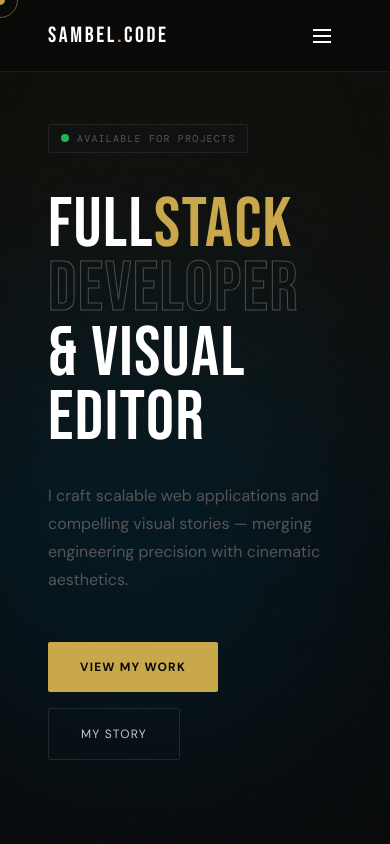
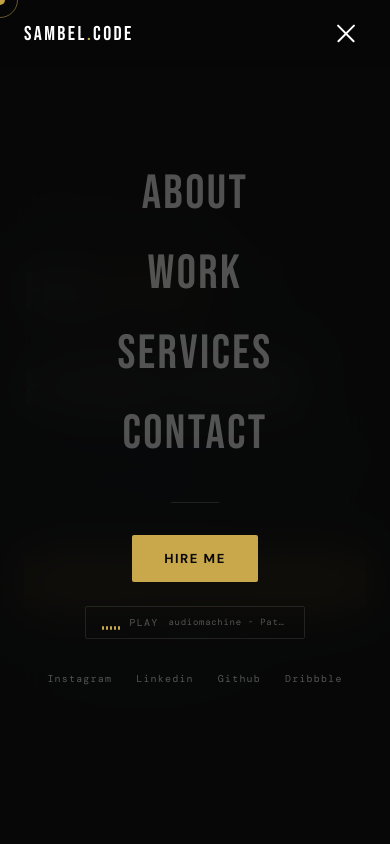
Before and after one commit to Sunset2324/MyOwn, a Next.js app: page / in a window 390 px wide. Both pictures are taken after a click on the button "Toggle menu". Shown: the top 844 px of the page. Built offline with nearby package versions, Linux system fonts and the light colour scheme; a web font is replaced by a local one.

Commit message:
update responsive

```diff
--- a/components/Footer.tsx
+++ b/components/Footer.tsx
@@ -3,9 +3,9 @@ import { siteConfig } from "@/lib/data";
 
 export default function Footer() {
   return (
-    <footer className="relative z-10 py-8 px-12 border-t border-white/[0.07] bg-[#080808] flex flex-col md:flex-row justify-between items-center gap-4">
+    <footer className="relative z-10 py-8 px-6 md:px-12 border-t border-white/[0.07] bg-[#080808] flex flex-col md:flex-row justify-between items-center gap-4 text-center md:text-left">
       <p className="font-mono text-[10px] tracking-[0.08em] text-[#555]">
-        © {new Date().getFullYear()} Midnight Professional — All rights reserved.
+        © {new Date().getFullYear()} Sambel Code — All rights reserved.
       </p>
       <div className="flex gap-6">
         {Object.entries(siteConfig.socials).map(([platform, href]) => (
--- a/components/Navbar.tsx
+++ b/components/Navbar.tsx
@@ -1,26 +1,58 @@
 "use client";
 
+import { useState, useEffect } from "react";
 import Link from "next/link";
 import { siteConfig } from "@/lib/data";
 import MusicPlayer from "@/components/ui/MusicPlayer";
 
+const navLinks = [
+  { href: "#about", label: "About" },
+  { href: "#work", label: "Work" },
+  { href: "#services", label: "Services" },
+  { href: "#contact", label: "Contact" },
+];
+
 export default function Navbar() {
+  const [menuOpen, setMenuOpen] = useState(false);
+  const [scrolled, setScrolled] = useState(false);
+
+  useEffect(() => {
+    const onScroll = () => setScrolled(window.scrollY > 20);
+    window.addEventListener("scroll", onScroll);
+    return () => window.removeEventListener("scroll", onScroll);
+  }, []);
+
+  // Lock body scroll when menu open
+  useEffect(() => {
+    document.body.style.overflow = menuOpen ? "hidden" : "";
+    return () => { document.body.style.overflow = ""; };
+  }, [menuOpen]);
+
+  const closeMenu = () => setMenuOpen(false);
+
   return (
-    <nav className="fixed top-0 w-full z-50 h-[72px] flex items-center justify-between px-12 border-b border-white/[0.07] bg-[rgba(8,8,8,0.75)] backdrop-blur-xl">
+    <>
+      <nav
+        className={`fixed top-0 w-full z-50 h-[68px] flex items-center justify-between px-6 md:px-12 border-b transition-all duration-300 ${
+          scrolled
+            ? "border-white/[0.07] bg-[rgba(8,8,8,0.92)] backdrop-blur-xl"
+            : "border-transparent bg-[rgba(8,8,8,0.6)] backdrop-blur-md"
+        }`}
+      >
         {/* Logo */}
-      <Link href="/" className="font-display text-[22px] tracking-[0.12em] text-white">
+        <Link
+          href="/"
+          onClick={closeMenu}
+          className="font-display text-[20px] md:text-[22px] tracking-[0.12em] text-white z-50 relative"
+        >
           {siteConfig.name}
           <span className="text-[#c9a84c]">.</span>
           {siteConfig.nameAccent}
         </Link>
 
         {/* Desktop links */}
-      <div className="hidden md:flex items-center gap-10">
-        {[
-          { href: "#about", label: "About" },
-          { href: "#work", label: "Work" },
-          { href: "#services", label: "Services" },
-        ].map(({ href, label }) => (
+        <div className="hidden md:flex items-center gap-8 lg:gap-10">
+          {navLinks.map(({ href, label }) => (
             <Link
               key={href}
               href={href}
@@ -29,9 +61,7 @@ export default function Navbar() {
               {label}
             </Link>
           ))}
-
           <MusicPlayer />
-
           <Link
             href="#contact"
             className="px-5 py-2.5 bg-[#c9a84c] text-[#080808] font-semibold text-[11px] tracking-[0.1em] uppercase rounded-sm hover:bg-[#dbb95a] transition-colors"
@@ -40,14 +70,90 @@ export default function Navbar() {
           </Link>
         </div>
 
-      {/* Mobile menu placeholder */}
-      <button className="md:hidden text-white p-2">
-        <svg width="24" height="24" fill="none" stroke="currentColor" strokeWidth="2" viewBox="0 0 24 24">
-          <line x1="3" y1="6" x2="21" y2="6" />
-          <line x1="3" y1="12" x2="21" y2="12" />
-          <line x1="3" y1="18" x2="21" y2="18" />
-        </svg>
+        {/* Hamburger button */}
+        <button
+          onClick={() => setMenuOpen((prev) => !prev)}
+          aria-label="Toggle menu"
+          className="md:hidden relative z-50 w-10 h-10 flex flex-col items-center justify-center gap-[6px]"
+        >
+          <span
+            className={`block w-6 h-[1.5px] bg-white rounded-full transition-all duration-300 origin-center ${
+              menuOpen ? "rotate-45 translate-y-[7.5px]" : ""
+            }`}
+          />
+          <span
+            className={`block h-[1.5px] bg-white rounded-full transition-all duration-300 ${
+              menuOpen ? "w-0 opacity-0" : "w-6 opacity-100"
+            }`}
+          />
+          <span
+            className={`block w-6 h-[1.5px] bg-white rounded-full transition-all duration-300 origin-center ${
+              menuOpen ? "-rotate-45 -translate-y-[7.5px]" : ""
+            }`}
+          />
         </button>
       </nav>
+
+      {/* Mobile Menu Overlay */}
+      <div
+        className={`fixed inset-0 z-40 md:hidden transition-all duration-500 ${
+          menuOpen ? "opacity-100 pointer-events-auto" : "opacity-0 pointer-events-none"
+        }`}
+      >
+        {/* Backdrop */}
+        <div
+          className="absolute inset-0 bg-[#080808]/95 backdrop-blur-xl"
+          onClick={closeMenu}
+        />
+
+        {/* Menu content */}
+        <div
+          className={`absolute inset-0 flex flex-col items-center justify-center gap-2 transition-all duration-500 ${
+            menuOpen ? "translate-y-0 opacity-100" : "-translate-y-4 opacity-0"
+          }`}
+        >
+          {/* Nav links */}
+          {navLinks.map(({ href, label }, i) => (
+            <Link
+              key={href}
+              href={href}
+              onClick={closeMenu}
+              className="font-display text-[48px] sm:text-[56px] tracking-[0.05em] text-white/30 hover:text-white transition-colors duration-200"
+              style={{ transitionDelay: menuOpen ? `${i * 60}ms` : "0ms" }}
+            >
+              {label}
+            </Link>
+          ))}
+
+          {/* Divider */}
+          <div className="w-12 h-px bg-white/10 my-6" />
+
+          {/* Hire Me button */}
+          <Link
+            href="#contact"
+            onClick={closeMenu}
+            className="px-8 py-3.5 bg-[#c9a84c] text-[#080808] font-bold text-[13px] tracking-[0.12em] uppercase rounded-sm hover:bg-[#dbb95a] transition-colors mb-4"
+          >
+            Hire Me
+          </Link>
+
+          {/* Music player */}
+          <MusicPlayer />
+
+          {/* Socials */}
+          <div className="flex gap-6 mt-6">
+            {Object.entries(siteConfig.socials).map(([platform, href]) => (
+              <Link
+                key={platform}
+                href={href}
+                className="font-mono text-[10px] tracking-[0.12em] text-[#555] hover:text-[#c9a84c] transition-colors capitalize"
+              >
+                {platform}
+              </Link>
+            ))}
+          </div>
+        </div>
+      </div>
+    </>
   );
 }
--- a/components/sections/Contact.tsx
+++ b/components/sections/Contact.tsx
@@ -11,100 +11,52 @@ export default function Contact() {
   };
 
   const handleSubmit = () => {
-    // Replace with your form submission logic (e.g. API route, Resend, Formspree)
     console.log("Form submitted:", form);
-    alert("Message sent! (wire up your API route)");
+    alert("Message sent!");
   };
 
   const inputClass =
     "w-full bg-[#111111] border border-white/[0.07] rounded-sm px-4 py-3.5 text-white placeholder-[#555] text-[14px] focus:outline-none focus:border-[#c9a84c] focus:shadow-[0_0_0_3px_rgba(201,168,76,0.12)] transition-all";
 
   return (
-    <section id="contact" className="py-32 px-12 bg-[#080808] relative overflow-hidden">
-      {/* Subtle center glow */}
+    <section id="contact" className="py-20 md:py-32 px-6 md:px-12 bg-[#080808] relative overflow-hidden">
       <div
         className="absolute top-1/2 left-1/2 -translate-x-1/2 -translate-y-1/2 rounded-full pointer-events-none -z-0"
-        style={{
-          width: 500,
-          height: 500,
-          background: "rgba(201,168,76,0.04)",
-          filter: "blur(100px)",
-        }}
+        style={{ width: 500, height: 500, background: "rgba(201,168,76,0.04)", filter: "blur(100px)" }}
       />
-
       <div className="relative z-10 max-w-2xl mx-auto">
         <SectionLabel>Contact</SectionLabel>
         <h2
           className="font-display text-white leading-none tracking-[0.03em] mb-4"
-          style={{ fontSize: "clamp(42px,6vw,80px)" }}
+          style={{ fontSize: "clamp(36px, 6vw, 80px)" }}
         >
           Let's Build
           <br />
           Something
         </h2>
-        <p className="text-[15px] text-[#555] mb-14 leading-[1.7]">
+        <p className="text-[15px] text-[#555] mb-10 md:mb-14 leading-[1.7]">
           Have a project in mind? Let's talk about it.
         </p>
 
-        <div className="space-y-5">
-          {/* Row */}
-          <div className="grid grid-cols-1 sm:grid-cols-2 gap-5">
+        <div className="space-y-4 md:space-y-5">
+          <div className="grid grid-cols-1 sm:grid-cols-2 gap-4">
             <div>
-              <label className="block font-mono text-[10px] tracking-[0.12em] text-[#555] uppercase mb-2">
-                Name
-              </label>
-              <input
-                type="text"
-                name="name"
-                placeholder="Your name"
-                value={form.name}
-                onChange={handleChange}
-                className={inputClass}
-              />
+              <label className="block font-mono text-[10px] tracking-[0.12em] text-[#555] uppercase mb-2">Name</label>
+              <input type="text" name="name" placeholder="Your name" value={form.name} onChange={handleChange} className={inputClass} />
             </div>
             <div>
-              <label className="block font-mono text-[10px] tracking-[0.12em] text-[#555] uppercase mb-2">
-                Email
-              </label>
-              <input
-                type="email"
-                name="email"
-                placeholder="your@email.com"
-                value={form.email}
-                onChange={handleChange}
-                className={inputClass}
-              />
+              <label className="block font-mono text-[10px] tracking-[0.12em] text-[#555] uppercase mb-2">Email</label>
+              <input type="email" name="email" placeholder="your@email.com" value={form.email} onChange={handleChange} className={inputClass} />
             </div>
           </div>
-
           <div>
-            <label className="block font-mono text-[10px] tracking-[0.12em] text-[#555] uppercase mb-2">
-              Subject
-            </label>
-            <input
-              type="text"
-              name="subject"
-              placeholder="What's this about?"
-              value={form.subject}
-              onChange={handleChange}
-              className={inputClass}
-            />
+            <label className="block font-mono text-[10px] tracking-[0.12em] text-[#555] uppercase mb-2">Subject</label>
+            <input type="text" name="subject" placeholder="What's this about?" value={form.subject} onChange={handleChange} className={inputClass} />
           </div>
-
           <div>
-            <label className="block font-mono text-[10px] tracking-[0.12em] text-[#555] uppercase mb-2">
-              Message
-            </label>
-            <textarea
-              name="message"
-              rows={5}
-              placeholder="Tell me about your project..."
-              value={form.message}
-              onChange={handleChange}
-              className={inputClass}
-            />
+            <label className="block font-mono text-[10px] tracking-[0.12em] text-[#555] uppercase mb-2">Message</label>
+            <textarea name="message" rows={5} placeholder="Tell me about your project..." value={form.message} onChange={handleChange} className={inputClass} />
           </div>
-
           <button
             onClick={handleSubmit}
             className="w-full py-4 bg-[#c9a84c] text-[#080808] font-bold text-[12px] tracking-[0.12em] uppercase rounded-sm hover:bg-[#dbb95a] hover:shadow-[0_0_30px_rgba(201,168,76,0.25)] transition-all mt-2"
--- a/components/sections/Hero.tsx
+++ b/components/sections/Hero.tsx
@@ -2,29 +2,29 @@ import { siteConfig } from "@/lib/data";
 
 export default function Hero() {
   return (
-    <section className="relative min-h-screen flex items-center pt-[120px] pb-20 px-12 overflow-hidden">
-      <div className="max-w-4xl">
+    <section className="relative min-h-screen flex items-center pt-[100px] pb-16 px-6 md:px-12 overflow-hidden">
+      <div className="w-full max-w-4xl">
         {/* Badge */}
         {siteConfig.availableForWork && (
-          <div className="inline-flex items-center gap-2 px-3 py-1.5 mb-10 border border-white/[0.07] rounded-sm bg-[#111] backdrop-blur-sm animate-[fadeUp_0.8s_ease_forwards] opacity-0" style={{ animationDelay: "0.1s" }}>
+          <div
+            className="inline-flex items-center gap-2 px-3 py-1.5 mb-8 border border-white/[0.07] rounded-sm bg-[#111] backdrop-blur-sm animate-[fadeUp_0.8s_ease_forwards] opacity-0"
+            style={{ animationDelay: "0.1s" }}
+          >
             <span className="w-2 h-2 rounded-full bg-green-500 animate-pulse" />
-            <span className="font-mono text-[10px] tracking-[0.12em] text-[#555]">AVAILABLE FOR PROJECTS</span>
+            <span className="font-mono text-[10px] tracking-[0.12em] text-[#555]">
+              AVAILABLE FOR PROJECTS
+            </span>
           </div>
         )}
 
         {/* Headline */}
         <h1
-          className="font-display leading-[0.92] tracking-[0.02em] text-white mb-8 animate-[fadeUp_0.8s_ease_forwards] opacity-0"
-          style={{ fontSize: "clamp(70px,10vw,140px)", animationDelay: "0.25s" }}
+          className="font-display leading-[0.92] tracking-[0.02em] text-white mb-6 md:mb-8 animate-[fadeUp_0.8s_ease_forwards] opacity-0"
+          style={{ fontSize: "clamp(52px, 10vw, 140px)", animationDelay: "0.25s" }}
         >
           FULL<span className="text-[#c9a84c]">STACK</span>
           <br />
-          <span
-            style={{
-              WebkitTextStroke: "1px rgba(255,255,255,0.25)",
-              color: "transparent",
-            }}
-          >
+          <span style={{ WebkitTextStroke: "1px rgba(255,255,255,0.25)", color: "transparent" }}>
             DEVELOPER
           </span>
           <br />
@@ -33,30 +33,33 @@ export default function Hero() {
 
         {/* Description */}
         <p
-          className="text-[16px] leading-[1.75] text-[#555] max-w-[520px] mb-12 animate-[fadeUp_0.8s_ease_forwards] opacity-0"
+          className="text-[15px] md:text-[16px] leading-[1.75] text-[#555] max-w-[520px] mb-10 md:mb-12 animate-[fadeUp_0.8s_ease_forwards] opacity-0"
           style={{ animationDelay: "0.4s" }}
         >
           {siteConfig.description}
         </p>
 
         {/* CTAs */}
-        <div className="flex flex-wrap gap-4 animate-[fadeUp_0.8s_ease_forwards] opacity-0" style={{ animationDelay: "0.55s" }}>
+        <div
+          className="flex flex-col sm:flex-row gap-3 animate-[fadeUp_0.8s_ease_forwards] opacity-0"
+          style={{ animationDelay: "0.55s" }}
+        >
           <a
             href="#work"
-            className="px-8 py-4 bg-[#c9a84c] text-[#080808] font-bold text-[12px] tracking-[0.1em] uppercase rounded-sm hover:bg-[#dbb95a] hover:shadow-[0_0_30px_rgba(201,168,76,0.25)] transition-all"
+            className="px-8 py-4 bg-[#c9a84c] text-[#080808] font-bold text-[12px] tracking-[0.1em] uppercase rounded-sm hover:bg-[#dbb95a] hover:shadow-[0_0_30px_rgba(201,168,76,0.25)] transition-all text-center"
           >
             View My Work
           </a>
           <a
             href="#about"
-            className="px-8 py-4 border border-white/10 text-[#c8c8c8] text-[12px] tracking-[0.1em] uppercase rounded-sm hover:border-white/30 hover:text-white transition-all"
+            className="px-8 py-4 border border-white/10 text-[#c8c8c8] text-[12px] tracking-[0.1em] uppercase rounded-sm hover:border-white/30 hover:text-white transition-all text-center"
           >
             My Story
           </a>
         </div>
       </div>
 
-      {/* Scroll indicator */}
+      {/* Scroll indicator — desktop only */}
       <div className="absolute bottom-10 right-12 hidden md:flex flex-col items-center gap-4 opacity-30">
         <span className="font-mono text-[9px] tracking-[0.2em] [writing-mode:vertical-rl]">SCROLL DOWN</span>
         <div className="w-px h-16 bg-gradient-to-b from-transparent to-white" />
--- a/components/sections/Services.tsx
+++ b/components/sections/Services.tsx
@@ -22,16 +22,12 @@ const icons: Record<Service["icon"], React.ReactNode> = {
 
 function ServiceCard({ service }: { service: Service }) {
   return (
-    <div className="group relative p-10 bg-[#181818] border border-white/[0.07] overflow-hidden hover:border-[rgba(201,168,76,0.2)] hover:bg-[rgba(201,168,76,0.02)] transition-all duration-300">
-      {/* Bottom gold bar on hover */}
-      <div className="absolute bottom-0 left-0 right-0 h-[2px] bg-[#c9a84c] scale-x-0 group-hover:scale-x-100 origin-left transition-transform duration-400" />
-
-      {/* Icon */}
-      <div className="w-12 h-12 mb-7 border border-white/[0.07] rounded-sm flex items-center justify-center text-[#c9a84c] group-hover:border-[rgba(201,168,76,0.3)] transition-colors">
+    <div className="group relative p-8 md:p-10 bg-[#181818] border border-white/[0.07] overflow-hidden hover:border-[rgba(201,168,76,0.2)] hover:bg-[rgba(201,168,76,0.02)] transition-all duration-300">
+      <div className="absolute bottom-0 left-0 right-0 h-[2px] bg-[#c9a84c] scale-x-0 group-hover:scale-x-100 origin-left transition-transform duration-500" />
+      <div className="w-12 h-12 mb-6 border border-white/[0.07] rounded-sm flex items-center justify-center text-[#c9a84c] group-hover:border-[rgba(201,168,76,0.3)] transition-colors">
         {icons[service.icon]}
       </div>
-
-      <h3 className="font-display text-[22px] tracking-[0.06em] text-white mb-3">{service.name}</h3>
+      <h3 className="font-display text-[20px] md:text-[22px] tracking-[0.06em] text-white mb-3">{service.name}</h3>
       <p className="text-[13px] text-[#555] leading-[1.7]">{service.description}</p>
     </div>
   );
@@ -39,22 +35,19 @@ function ServiceCard({ service }: { service: Service }) {
 
 export default function Services() {
   return (
-    <section
-      id="services"
-      className="py-32 px-12 bg-[#111111] border-t border-b border-white/[0.07]"
-    >
+    <section id="services" className="py-20 md:py-32 px-6 md:px-12 bg-[#111111] border-t border-b border-white/[0.07]">
       <SectionLabel>What I Do</SectionLabel>
       <h2
         className="font-display text-white leading-none tracking-[0.03em] mb-4"
-        style={{ fontSize: "clamp(42px,6vw,80px)" }}
+        style={{ fontSize: "clamp(36px, 6vw, 80px)" }}
       >
         Services
       </h2>
-      <p className="text-[15px] text-[#555] max-w-md leading-[1.7] mb-16">
+      <p className="text-[15px] text-[#555] max-w-md leading-[1.7] mb-12 md:mb-16">
         End-to-end solutions from architecture to deployment, and from raw footage to final cut.
       </p>
 
-      <div className="grid md:grid-cols-3 gap-px">
+      <div className="grid grid-cols-1 sm:grid-cols-2 lg:grid-cols-3 gap-px">
         {services.map((service) => (
           <ServiceCard key={service.id} service={service} />
         ))}
--- a/components/sections/Work.tsx
+++ b/components/sections/Work.tsx
@@ -6,32 +6,30 @@ import type { Project } from "@/types";
 
 function ProjectCard({ project }: { project: Project }) {
   return (
-    <article
-      className={`group relative overflow-hidden bg-[#111111] border border-white/[0.05] hover:border-[rgba(201,168,76,0.3)] transition-all duration-300 ${
-        project.featured ? "md:col-span-2" : ""
-      }`}
-    >
+    <article className="group relative overflow-hidden bg-[#111111] border border-white/[0.05] hover:border-[rgba(201,168,76,0.3)] transition-all duration-300">
       {/* Image */}
-      <div className={`relative w-full overflow-hidden ${project.featured ? "aspect-video" : "aspect-[16/10]"}`}>
+      <div className="relative w-full aspect-video overflow-hidden">
         <Image
           src={project.image}
           alt={project.title}
           fill
           className="object-cover brightness-[0.6] saturate-[0.7] group-hover:brightness-[0.75] group-hover:scale-105 transition-all duration-700"
-          sizes="(max-width: 768px) 100vw, (max-width: 1200px) 50vw, 33vw"
+          sizes="(max-width: 640px) 100vw, (max-width: 1024px) 50vw, 33vw"
         />
         <div className="absolute inset-0 bg-gradient-to-t from-[rgba(8,8,8,0.9)] to-transparent" />
       </div>
 
       {/* Info */}
-      <div className="p-6">
+      <div className="p-5 md:p-6">
         <div className="flex items-center justify-between mb-3">
           <span className="font-mono text-[9px] tracking-[0.15em] text-[#c9a84c] bg-[rgba(201,168,76,0.12)] px-2 py-1 rounded-sm">
             {project.tag}
           </span>
           <span className="font-mono text-[10px] text-[#555]">{project.year}</span>
         </div>
-        <h3 className="font-display text-[26px] tracking-[0.05em] text-white mb-2">{project.title}</h3>
+        <h3 className="font-display text-[22px] md:text-[26px] tracking-[0.05em] text-white mb-2">
+          {project.title}
+        </h3>
         <p className="text-[13px] text-[#555] leading-[1.6] mb-4">{project.description}</p>
         <Link
           href={project.link}
@@ -45,15 +43,18 @@ function ProjectCard({ project }: { project: Project }) {
 }
 
 export default function Work() {
+  const featured = projects.find((p) => p.featured);
+  const rest = projects.filter((p) => !p.featured);
+
   return (
-    <section id="work" className="py-32 px-12 bg-[#080808]">
+    <section id="work" className="py-20 md:py-32 px-6 md:px-12 bg-[#080808]">
       {/* Header */}
-      <div className="flex justify-between items-end mb-16 flex-wrap gap-6">
+      <div className="flex flex-col sm:flex-row sm:justify-between sm:items-end mb-12 md:mb-16 gap-4">
         <div>
           <SectionLabel>Selected Work</SectionLabel>
           <h2
             className="font-display text-white leading-none tracking-[0.03em]"
-            style={{ fontSize: "clamp(42px,6vw,80px)" }}
+            style={{ fontSize: "clamp(36px, 6vw, 80px)" }}
           >
             Projects &amp;
             <br />
@@ -62,15 +63,22 @@ export default function Work() {
         </div>
         <Link
           href="#"
-          className="font-mono text-[11px] tracking-[0.1em] text-[#555] hover:text-[#c9a84c] transition-colors flex items-center gap-2"
+          className="font-mono text-[11px] tracking-[0.1em] text-[#555] hover:text-[#c9a84c] transition-colors flex items-center gap-1 self-start sm:self-auto"
         >
-          View All Projects →
+          View All →
         </Link>
       </div>
 
-      {/* Grid */}
-      <div className="grid md:grid-cols-3 gap-px">
-        {projects.map((project) => (
+      {/* Featured project — full width on mobile */}
+      {featured && (
+        <div className="mb-px">
+          <ProjectCard project={featured} />
+        </div>
+      )}
+
+      {/* Rest — 1 col mobile, 2 col tablet, rest fill */}
+      <div className="grid grid-cols-1 sm:grid-cols-2 gap-px">
+        {rest.map((project) => (
           <ProjectCard key={project.id} project={project} />
         ))}
       </div>
```
Also changed, not shown: components/sections/About.tsx (+12 -19 lines). Lines whose indentation alone changed are shown as unchanged.
